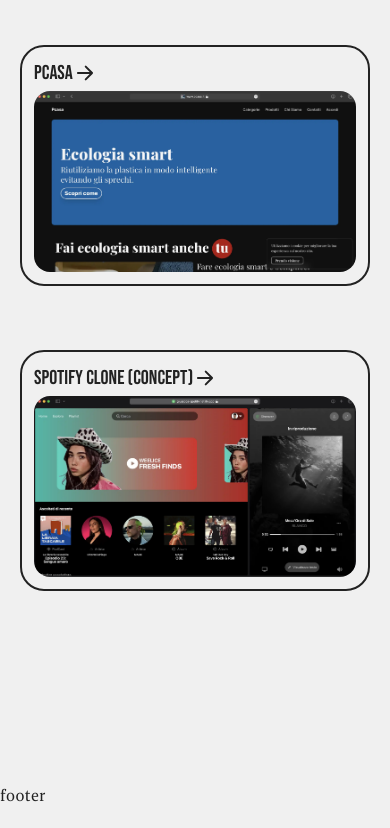
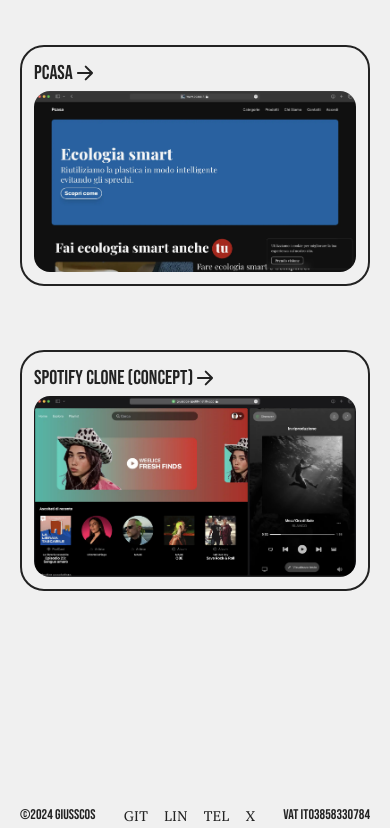
Before and after one commit to giusscos/portfolio-v2, a Nuxt app: page / in a window 390 px wide. Shown: the part 1169-1997 px from the top of the page. Before the commit the page ends 1976 px from the top, so only its background shows below. Built offline with nearby package versions, Linux system fonts and the light colour scheme.

Commit message:
Add footer and create the socials component

```diff
--- a/assets/css/tailwiind.css
+++ b/assets/css/tailwiind.css
@@ -32,6 +32,10 @@
   .paragraph-small {
     @apply text-sm lg:text-lg
   }
+
+  .paragraph-medium {
+    @apply text-xl sm:text-2xl lg:text-3xl
+  }
 }
 
 @layer utilities {
--- a/components/HomeAboutMe.vue
+++ b/components/HomeAboutMe.vue
@@ -6,7 +6,7 @@
       About me
     </h2>
     <div class="grid justify-items-center">
-      <p class="text-xl sm:text-2xl; lg:text-3xl leading-none w-full lg:w-1/2">
+      <p class="paragraph-medium leading-none w-full lg:w-1/2">
         I'm Giuseppe, a web and mobile freelance developer with over 2 years of professional experience. I'm specialized
         in
         front-end development using <b>Vue.js, Nuxt.js, Swift, React, and React Native</b>. On the back end, I primarily
--- a/components/NavMobile.vue
+++ b/components/NavMobile.vue
@@ -75,14 +75,7 @@
       Socials
     </span>
 
-    <ul class="flex flex-nowrap items-center gap-4 my-5">
-      <li v-for="(element, index) in socials" :key="'social-' + index">
-        <a :href="element.path" target="_blank" :title="element.title"
-          class="font-normal text-sm uppercase text-bg/75 hover:text-bg hover:underline underline-offset-1 transition-150-standard">
-          {{ element.text }}
-        </a>
-      </li>
-    </ul>
+    <TheSocials />
 
     <span class="block text-sm font-normal">
       Other
--- /dev/null
+++ b/components/TheFooter.vue
@@ -0,0 +1,11 @@
+<script setup lang="ts"></script>
+
+<template>
+  <footer class="flex justify-between items-center gap-6 px-5 pb-5">
+    <p class="font-bebas paragraph-small">&copy;{{ new Date().getFullYear() }} giusscos</p>
+    <TheSocials />
+    <p class="font-bebas paragraph-small">VAT IT03858330784</p>
+  </footer>
+</template>
+
+<style scoped></style>
--- /dev/null
+++ b/components/TheSocials.vue
@@ -0,0 +1,37 @@
+<script setup lang="ts">
+const socials = ref([
+  {
+    text: 'Git',
+    path: 'https://github.com/giusscos',
+    title: 'Visit my GitHub account'
+  },
+  {
+    text: 'Lin',
+    path: 'https://linkedin.com/in/giuseppe-cosenza',
+    title: 'Visit my LinkedIn account'
+  },
+  {
+    text: 'Tel',
+    path: 'https://t.me/giusscos',
+    title: 'Send me a message on Telegram'
+  },
+  {
+    text: 'X',
+    path: 'https://x.com/giusscos',
+    title: 'Visit my X account'
+  },
+]);
+</script>
+
+<template>
+  <ul class="flex flex-nowrap items-center gap-4 my-5">
+    <li v-for="(element, index) in socials" :key="'social-' + index">
+      <a :href="element.path" target="_blank" :title="element.title"
+        class="font-normal text-sm uppercase text-current active:underline hover:underline underline-offset-1 transition-150-standard">
+        {{ element.text }}
+      </a>
+    </li>
+  </ul>
+</template>
+
+<style scoped></style>
--- a/layouts/default.vue
+++ b/layouts/default.vue
@@ -6,7 +6,7 @@
     <main class="py-20 px-5 grow">
       <slot />
     </main>
-    <footer>footer</footer>
+    <TheFooter />
   </div>
 </template>
 
```
Also changed, not shown: 1 other file (tests, documents, lock files or other folders).
